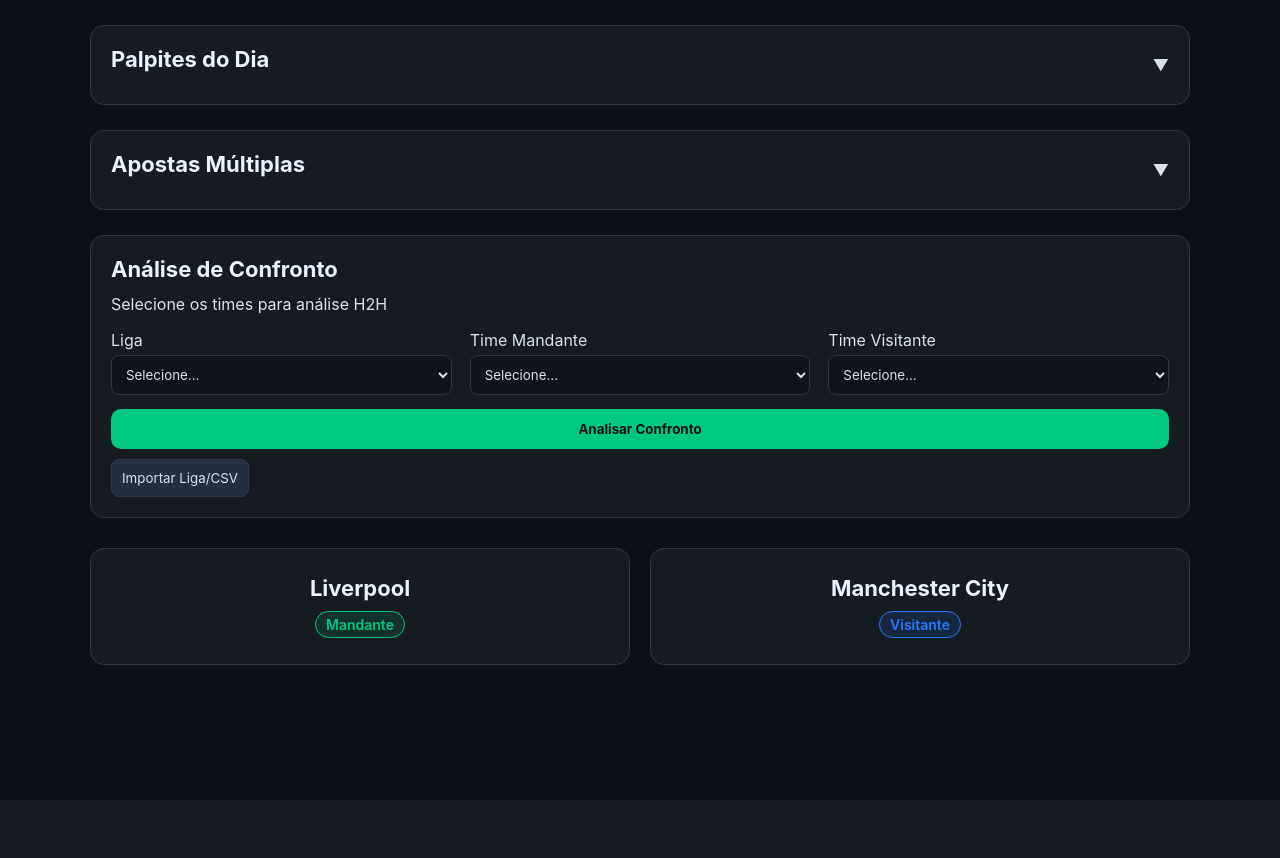
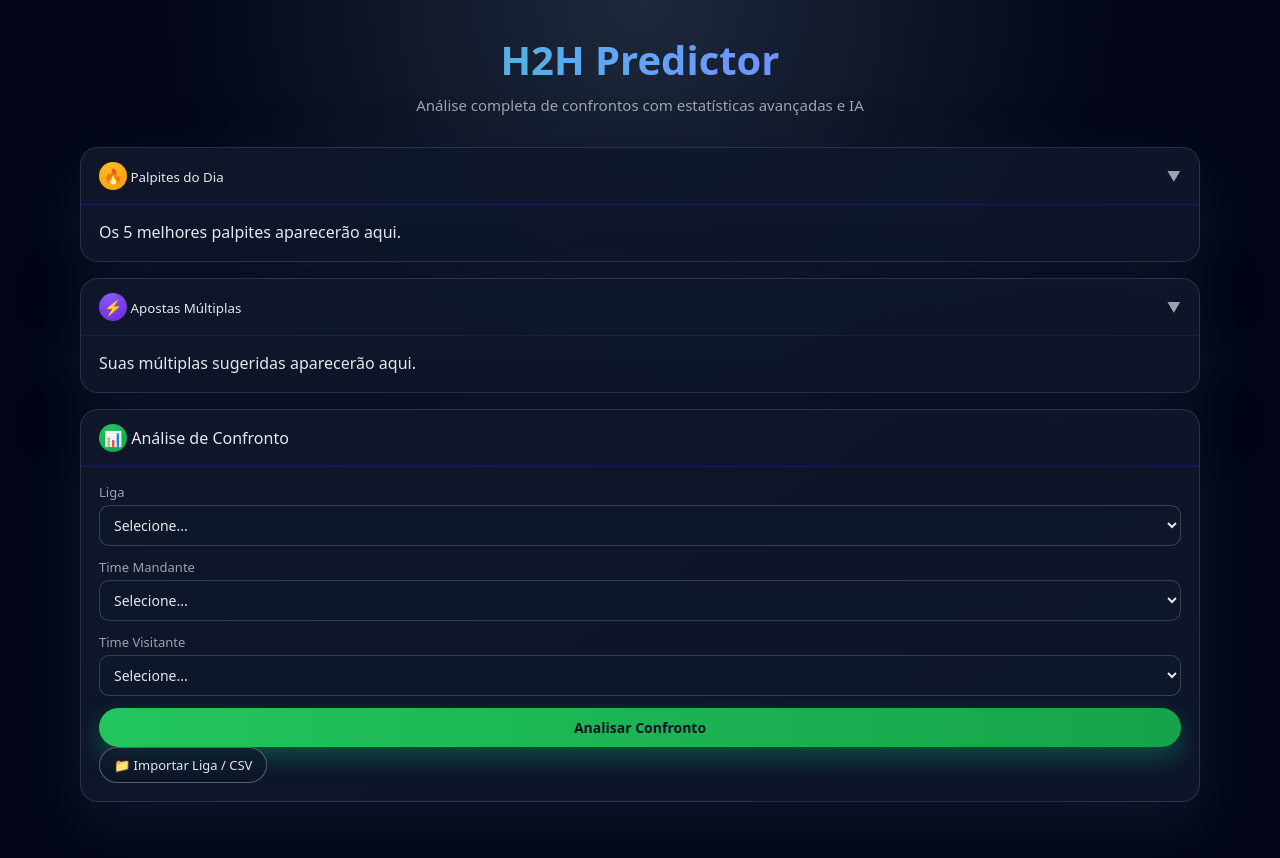
Before and after one commit to fase53728-cell/h2h-predictor-render-25, a Flask app: page / in a window 1280 px wide. Before the commit the page ends 665 px from the top, so only its background shows below. Run offline with Flask 3, Linux system fonts and the light colour scheme.

Commit message:
Update index.html

```diff
--- a/templates/index.html
+++ b/templates/index.html
@@ -1,152 +1,153 @@
 <!DOCTYPE html>
 <html lang="pt-BR">
 <head>
-    <meta charset="UTF-8">
-    <meta name="viewport" content="width=device-width, initial-scale=1.0">
+    <meta charset="UTF-8" />
+    <meta name="viewport" content="width=device-width, initial-scale=1.0" />
     <title>H2H Predictor</title>
 
-    <!-- CSS -->
-    <link rel="stylesheet" href="/static/css/styles.css">
+    <link rel="stylesheet" href="/static/css/style.css" />
 </head>
 
 <body>
+    <div class="page-bg">
 
-    <!-- Modal BG -->
+        <div class="page-container">
+
+            <!-- HEADER -->
+            <header class="header">
+                <h1>H2H Predictor</h1>
+                <p>Análise completa de confrontos com estatísticas avançadas e IA</p>
+            </header>
+
+            <!-- PALPITES DO DIA -->
+            <section class="card collapsible">
+                <button class="card-header">
+                    <div class="card-header-left">
+                        <span class="icon-pill icon-gold">🔥</span>
+                        <span class="card-title">Palpites do Dia</span>
+                    </div>
+                    <span class="arrow">▼</span>
+                </button>
+                <div id="palpites" class="collapse-content">
+                    <div class="card-body">
+                        <p class="muted">Os 5 melhores palpites aparecerão aqui.</p>
+                    </div>
+                </div>
+            </section>
+
+            <!-- APOSTAS MÚLTIPLAS -->
+            <section class="card collapsible">
+                <button class="card-header">
+                    <div class="card-header-left">
+                        <span class="icon-pill icon-purple">⚡</span>
+                        <span class="card-title">Apostas Múltiplas</span>
+                    </div>
+                    <span class="arrow">▼</span>
+                </button>
+                <div id="multiplas" class="collapse-content">
+                    <div class="card-body">
+                        <p class="muted">Suas múltiplas sugeridas aparecerão aqui.</p>
+                    </div>
+                </div>
+            </section>
+
+            <!-- ANÁLISE H2H -->
+            <section class="card">
+                <div class="card-header no-click">
+                    <div class="card-header-left">
+                        <span class="icon-pill icon-green">📊</span>
+                        <span class="card-title">Análise de Confronto</span>
+                    </div>
+                </div>
+                <div class="card-body">
+
+                    <label class="label">Liga</label>
+                    <select id="select-league" class="select-input">
+                        <option value="">Selecione...</option>
+                    </select>
+
+                    <div class="team-select-row">
+                        <div class="team-box">
+                            <label class="label">Time Mandante</label>
+                            <select id="select-home" class="select-input">
+                                <option value="">Selecione...</option>
+                            </select>
+                        </div>
+
+                        <div class="team-box">
+                            <label class="label">Time Visitante</label>
+                            <select id="select-away" class="select-input">
+                                <option value="">Selecione...</option>
+                            </select>
+                        </div>
+                    </div>
+
+                    <button class="btn-primary full-width" onclick="analyzeH2H()">Analisar Confronto</button>
+
+                    <br />
+
+                    <button class="btn-secondary" onclick="openModal()">
+                        📁 Importar Liga / CSV
+                    </button>
+                </div>
+            </section>
+
+        </div>
+    </div>
+
+    <!-- ======================= -->
+    <!--       MODAL            -->
+    <!-- ======================= -->
+
     <div id="modal-bg" class="modal-bg"></div>
 
-    <!-- Modal -->
     <div id="modal" class="modal">
+
         <div class="modal-header">
             <h3>Importar Dados</h3>
             <button class="close-btn" onclick="closeModal()">✕</button>
         </div>
 
         <div class="modal-tabs">
-            <button class="tab active" data-target="nova-liga">Nova Liga</button>
-            <button class="tab" data-target="importar-csv">Importar CSV</button>
+            <button class="tab active" data-target="tab-nova-liga">Nova Liga</button>
+            <button class="tab" data-target="tab-importar-csv">Importar CSV</button>
         </div>
 
-        <!-- Aba Nova Liga -->
-        <div id="nova-liga" class="modal-content active">
-            <label>Nome da Liga</label>
-            <input type="text" id="nomeLiga" placeholder="Ex: Premier League">
+        <!-- NOVA LIGA -->
+        <div id="tab-nova-liga" class="modal-content active">
 
-            <label>Pais (opcional)</label>
-            <input type="text" id="paisLiga" placeholder="Ex: Inglaterra">
+            <label class="label">Nome da Liga</label>
+            <input type="text" id="nomeLiga" class="input" placeholder="Ex: LaLiga" />
 
-            <div class="split">
-                <div>
-                    <label>ID da Liga</label>
-                    <input type="text" id="idLiga" placeholder="Ex: 39">
-                </div>
+            <label class="label">País (opcional)</label>
+            <input type="text" id="paisLiga" class="input" placeholder="Ex: Espanha" />
 
-                <div>
-                    <label>ID da Temporada</label>
-                    <input type="text" id="idSeason" placeholder="Ex: 2024">
-                </div>
-            </div>
+            <label class="label">ID da Liga</label>
+            <input type="text" id="idLiga" class="input" placeholder="Ex: 37" />
 
-            <!-- AQUI: botão com ID correto -->
-            <button id="btn-create-league" class="btn-primary">Criar Liga</button>
+            <label class="label">ID da Temporada</label>
+            <input type="text" id="idSeason" class="input" placeholder="Ex: 2025" />
+
+            <button id="btn-create-league" class="btn-primary full-width">Criar Liga</button>
+
         </div>
 
-        <!-- Aba Importar CSV -->
-        <div id="importar-csv" class="modal-content">
-            <!-- AQUI: select da liga para importar times -->
-            <label>Selecionar Liga</label>
+        <!-- IMPORTAR CSV -->
+        <div id="tab-importar-csv" class="modal-content">
+
+            <label class="label">Selecione a Liga</label>
             <select id="csv-league-select" class="select-input">
                 <option value="">Selecione...</option>
             </select>
 
-            <div class="upload-box">
-                <p>Selecionar arquivos CSV dos times</p>
-                <!-- AQUI: id que o JS usa -->
-                <input type="file" id="input-csv-files" accept=".csv" multiple>
-            </div>
+            <label class="label">Arquivos CSV dos Times</label>
+            <input id="input-csv-files" type="file" multiple accept=".csv" class="input" />
 
-            <!-- AQUI: botão com ID correto -->
-            <button id="btn-upload-teams" class="btn-primary">Importar Times</button>
+            <button id="btn-upload-teams" class="btn-primary full-width">Importar Times</button>
+
         </div>
     </div>
 
-    <!-- Conteúdo Principal -->
-    <div class="container">
-
-        <!-- Palpites do Dia -->
-        <div class="card collapsible">
-            <div class="card-header">
-                <h3>Palpites do Dia</h3>
-                <span class="arrow">▼</span>
-            </div>
-            <div class="card-body">
-                <p>Aqui aparecerão os 5 melhores palpites automáticos.</p>
-            </div>
-        </div>
-
-        <!-- Apostas Múltiplas -->
-        <div class="card collapsible">
-            <div class="card-header">
-                <h3>Apostas Múltiplas</h3>
-                <span class="arrow">▼</span>
-            </div>
-            <div class="card-body">
-                <p>Aqui aparecerão as combinações de apostas recomendadas.</p>
-            </div>
-        </div>
-
-        <!-- Análise de Confronto -->
-        <div class="card">
-            <h3>Análise de Confronto</h3>
-            <p>Selecione os times para análise H2H</p>
-
-            <div class="form-row">
-                <div class="form-group">
-                    <label>Liga</label>
-                    <!-- AQUI: id que o JS usa -->
-                    <select id="select-league">
-                        <option value="">Selecione...</option>
-                    </select>
-                </div>
-
-                <div class="form-group">
-                    <label>Time Mandante</label>
-                    <!-- AQUI: id que o JS usa -->
-                    <select id="select-home">
-                        <option value="">Selecione...</option>
-                    </select>
-                </div>
-
-                <div class="form-group">
-                    <label>Time Visitante</label>
-                    <!-- AQUI: id que o JS usa -->
-                    <select id="select-away">
-                        <option value="">Selecione...</option>
-                    </select>
-                </div>
-            </div>
-
-            <button class="btn-primary full" onclick="analyzeH2H()">Analisar Confronto</button>
-
-            <button class="btn-secondary" onclick="openModal()">Importar Liga/CSV</button>
-        </div>
-
-        <!-- Cards dos Times (mock) -->
-        <div class="teams-container">
-            <div class="team-card">
-                <div class="team-title">Liverpool</div>
-                <div class="team-tag green">Mandante</div>
-            </div>
-
-            <div class="team-card">
-                <div class="team-title">Manchester City</div>
-                <div class="team-tag blue">Visitante</div>
-            </div>
-        </div>
-
-    </div>
-
-    <!-- JS -->
     <script src="/static/js/main.js"></script>
-
 </body>
 </html>
```
